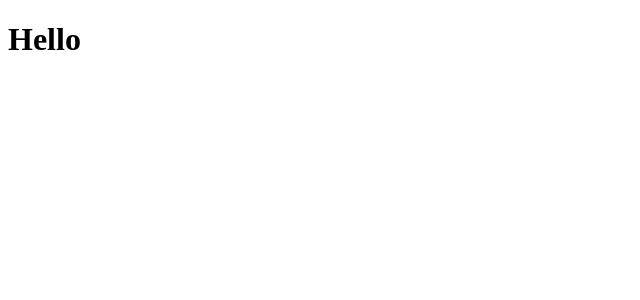
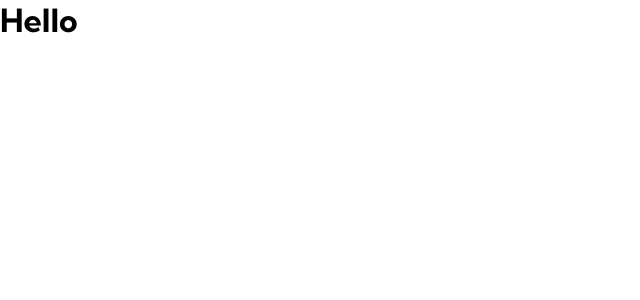
Before and after one commit to yusufardapeker/e-commerce-product-page, a React (Vite) app: page / in a window 1280 px wide. Shown: the top 300 px of the page, without its empty margins (0-640 px from the left). Built offline with nearby package versions, Linux system fonts and the light colour scheme.

Commit message:
Add style files and the font family

```diff
--- a/index.html
+++ b/index.html
@@ -4,6 +4,12 @@
 		<meta charset="UTF-8" />
 		<meta name="viewport" content="width=device-width, initial-scale=1.0" />
 		<title>E-Commerce Product Page</title>
+		<link rel="preconnect" href="https://fonts.googleapis.com" />
+		<link rel="preconnect" href="https://fonts.gstatic.com" crossorigin />
+		<link
+			href="https://fonts.googleapis.com/css2?family=Kumbh+Sans:wght@100..900&display=swap"
+			rel="stylesheet"
+		/>
 	</head>
 	<body>
 		<div id="root"></div>
--- a/src/App.jsx
+++ b/src/App.jsx
@@ -1,3 +1,6 @@
+import "./styles/reset.css";
+import "./styles/main.scss";
+
 function App() {
 	return <h1>Hello</h1>;
 }
--- /dev/null
+++ b/src/styles/main.scss
@@ -0,0 +1,20 @@
+// Colors
+$orange: hsl(26, 100%, 55%);
+$pale-orange: hsl(25, 100%, 94%);
+
+$very-dark-blue: hsl(220, 13%, 13%);
+$dark-grayish-blue: hsl(219, 9%, 45%);
+$grayish-blue: hsl(220, 14%, 75%);
+$light-grayish-blue: hsl(223, 64%, 98%);
+$white: hsl(0, 0%, 100%);
+$black-750: hsla(0, 0%, 0%, 0.75); //(with 75% opacity for lightbox background)
+
+// Font Weights
+$fw-regular: 400;
+$fw-bold: 700;
+
+body {
+	font-family: "Kumbh Sans", sans-serif;
+	font-size: 16px;
+	font-weight: $fw-regular;
+}
--- /dev/null
+++ b/src/styles/reset.css
@@ -0,0 +1,38 @@
+*,
+*::before,
+*::after {
+	margin: 0;
+	padding: 0;
+	box-sizing: border-box;
+	border: none;
+	outline: none;
+}
+
+body {
+	overflow-x: hidden;
+}
+
+a,
+a:link,
+a:visited {
+	text-decoration: none;
+	color: inherit;
+}
+
+ul,
+li {
+	list-style: none;
+}
+
+img {
+	display: block;
+	max-width: 100%;
+	height: auto;
+}
+
+button {
+	cursor: pointer;
+	background-color: transparent;
+	color: inherit;
+	font: inherit;
+}
```
